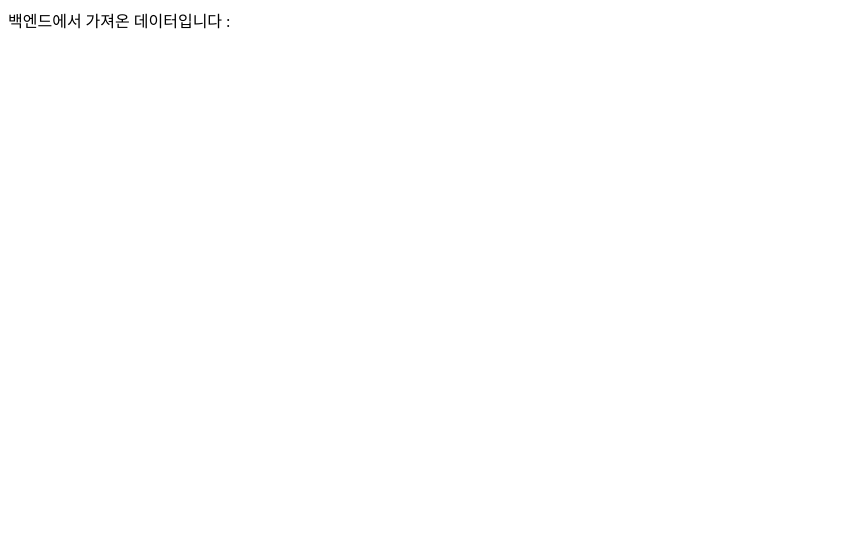
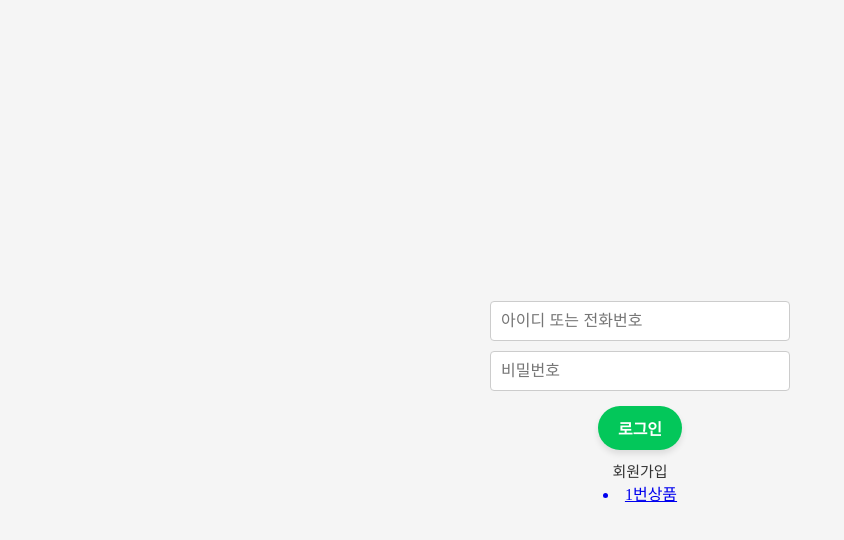
Before and after one commit to Cansur/notebackfront, a React (Create React App) app: page / in a window 1280 px wide. Shown: the top 540 px of the page, without its empty margins (0-844 px from the left). Built offline with nearby package versions, Linux system fonts and the light colour scheme; no server answers.

Commit message:
페이지 이동 기능 추가

```diff
--- a/package.json
+++ b/package.json
@@ -10,6 +10,7 @@
     "http-proxy-middleware": "^3.0.3",
     "react": "^19.0.0",
     "react-dom": "^19.0.0",
+    "react-router-dom": "^7.1.1",
     "react-scripts": "5.0.1",
     "web-vitals": "^2.1.4"
   },
--- a/src/App.css
+++ b/src/App.css
@@ -1,3 +1,90 @@
-.App {
+/* 화면 전체 */
+* {
+    margin: 0;
+    padding: 0;
+    box-sizing: border-box;
+}
 
+.main {
+    /* 화면 꽉 차게 */
+    width: 100vw;
+    height: 100vh;
+    background: whitesmoke;
+
+    /* 가운데 정렬 */
+    display: flex;
+    align-items: center;
+    justify-content: center;
+    text-align: center;
 }
+
+.middle {
+    display: block;
+    margin: auto auto;
+    width: 300px;
+    font-size: 2ch;
+}
+
+
+/* input 박스 스타일 */
+.input-box {
+    width: 100%; /* 입력 박스의 가로 크기를 부모 요소에 맞춤 */
+    padding: 10px;
+    margin: 5px 0;
+    border: 1px solid #ccc;
+    border-radius: 4px;
+    font-size: 16px;
+    outline: none;
+  }
+
+  /* input focus 효과 */
+  .input-box:focus {
+    border-color: #007bff;
+    box-shadow: 0 0 5px rgba(0, 123, 255, 0.5);
+  }
+
+  /* 텍스트 스타일 */
+  p {
+    font-size: 18px;
+    color: #333;
+    margin-top: 5px;
+  }
+
+  /* 기본 버튼 스타일 */
+.naver-login-button {
+    background-color: #03c75a; /* 네이버 초록색 */
+    color: white; /* 글씨 색: 흰색 */
+    font-size: 16px; /* 글씨 크기 */
+    font-weight: bold; /* 글씨 두께 */
+    border: none; /* 기본 테두리 제거 */
+    border-radius: 24px; /* 둥글게 만들기 */
+    padding: 10px 20px; /* 버튼 내부 여백 (세로, 가로) */
+    cursor: pointer; /* 마우스 커서 변경 */
+    box-shadow: 0 4px 6px rgba(0, 0, 0, 0.1); /* 버튼에 약간의 그림자 */
+    transition: background-color 0.3s ease, transform 0.2s ease; /* 효과 부드럽게 전환 */
+
+    margin-top: 10px; /* 위랑 조금 띄우기 */
+    margin-bottom: 5px; /* 밑이랑 조금 띄우기 */
+  }
+
+  /* 버튼 hover 시 */
+  .naver-login-button:hover {
+    background-color: #02b152; /* 조금 더 짙은 초록색 */
+    transform: translateY(-2px); /* 살짝 위로 올라가는 효과 */
+    box-shadow: 0 6px 8px rgba(0, 0, 0, 0.15); /* 그림자 강조 */
+  }
+
+  /* 버튼 클릭 시 */
+  .naver-login-button:active {
+    background-color: #029c4e; /* 클릭 시 더 어두운 초록색 */
+    transform: translateY(0); /* 클릭 시 원래 위치로 돌아옴 */
+    box-shadow: 0 4px 6px rgba(0, 0, 0, 0.1); /* 클릭 시 그림자 감소 */
+  }
+
+
+
+
+  /* 나만의 공간 */
+  .text_15{
+    font-size: 15px;
+  }
--- a/src/App.js
+++ b/src/App.js
@@ -1,21 +1,20 @@
-import React, {useEffect, useState} from 'react';
-import axios from 'axios';
+import { BrowserRouter, Routes, Route } from 'react-router-dom';
+import './App.css';
+import Login from './router/Login';
+import NotFound from './router/NotFound';
+import Main from './router/Main';
 
-function App() {
-
-  // spring boot 연결
-  const [hello, setHello] = useState('')
-
-    useEffect(() => {
-        axios.get('/api/hello')
-        .then(response => setHello(response.data))
-        .catch(error => console.log(error))
-    }, []);
+const App = () => {
 
   return (
-    <div>
-      백엔드에서 가져온 데이터입니다 : {hello}
-    </div>
+    <BrowserRouter>
+      {/* <Header /> */}
+      <Routes>
+        <Route path="/" element={<Login />}></Route>
+        <Route path="/Main" element={<Main />}></Route>
+        <Route path="*" element={<NotFound />}></Route>
+      </Routes>
+    </BrowserRouter>
   );
 }
 
--- /dev/null
+++ b/src/router/Login.js
@@ -0,0 +1,30 @@
+import { Link, useNavigate  } from 'react-router-dom';
+import React, { useEffect, useState } from 'react';
+import axios from 'axios';
+
+const Login = () => {
+
+    // spring boot 연결 test
+    const [hello, setHello] = useState('')
+    useEffect(() => {
+      axios.get('/api/hello')
+        .then(response => setHello(response.data))
+        .catch(error => console.log(error))
+    }, []);
+    // -------------------------------
+
+    return (
+      <div class='main'>
+        <div class='middle'>
+          <input type="text" className="input-box" placeholder='아이디 또는 전화번호'/>
+          <input type="text" className="input-box" placeholder='비밀번호'/>
+          <button class="naver-login-button"> 로그인 </button>
+          <p class='text_15'>회원가입</p>
+          <Link to="/Main"><li>1번상품</li></Link>
+
+        </div>
+      </div>
+    );
+  }
+
+  export default Login;
--- /dev/null
+++ b/src/router/Main.js
@@ -0,0 +1,24 @@
+import React, { useEffect, useState } from 'react';
+import axios from 'axios';
+
+const Main = () => {
+
+    // spring boot 연결 test
+    const [hello, setHello] = useState('')
+    useEffect(() => {
+        axios.get('/api/hello')
+            .then(response => setHello(response.data))
+            .catch(error => console.log(error))
+    }, []);
+    // -------------------------------
+
+    return (
+        <div class='main'>
+            <div class='middle'>
+                Main Page
+            </div>
+        </div>
+    );
+}
+
+export default Main;
--- /dev/null
+++ b/src/router/NotFound.js
@@ -0,0 +1,11 @@
+import React from 'react';
+
+const NotFound = () => {
+    return (
+        <div class='main'>
+            NotFound
+        </div>
+    );
+}
+
+export default NotFound;
```
Also changed, not shown: 1 other file (tests, documents, lock files or other folders).
